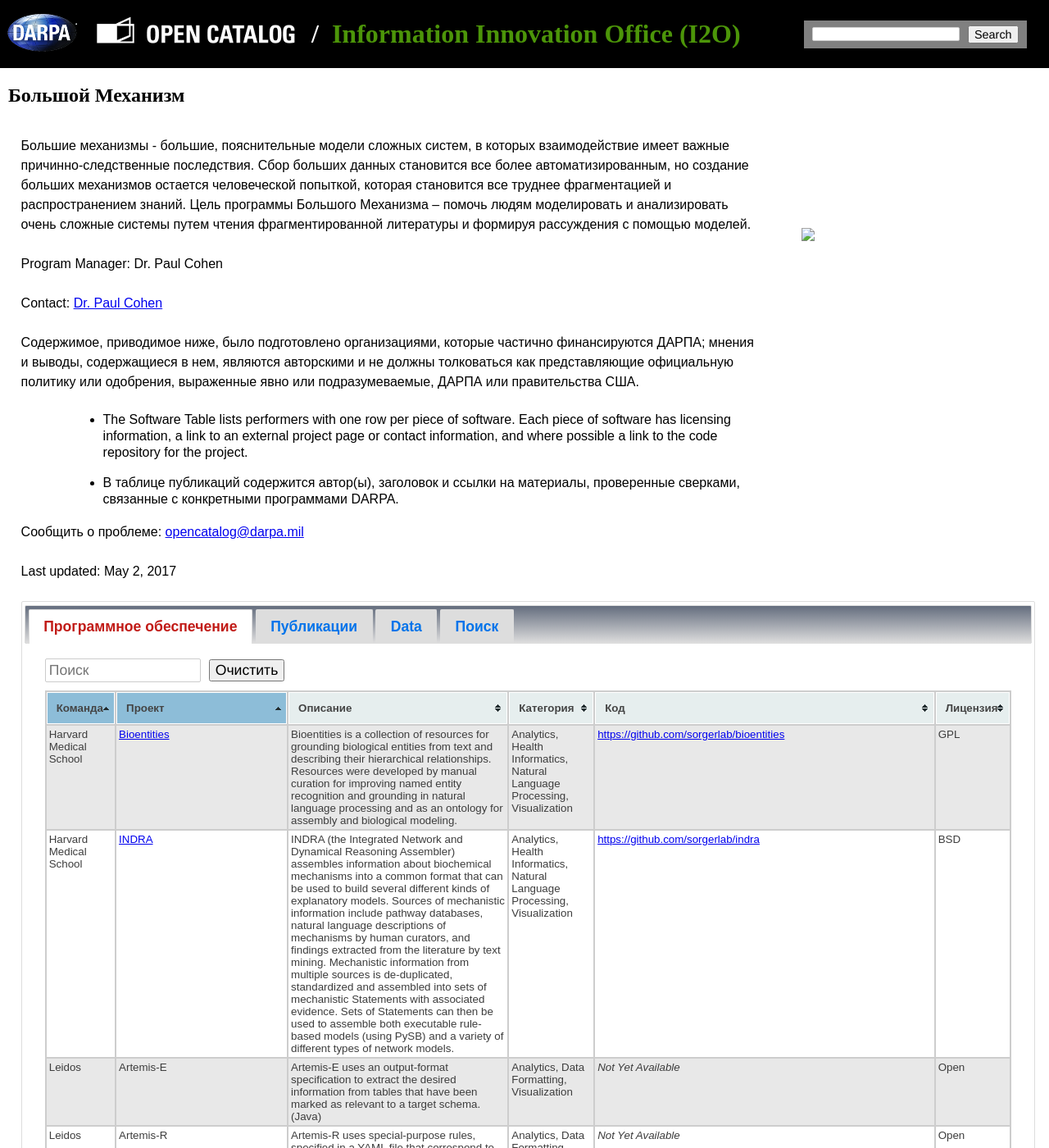
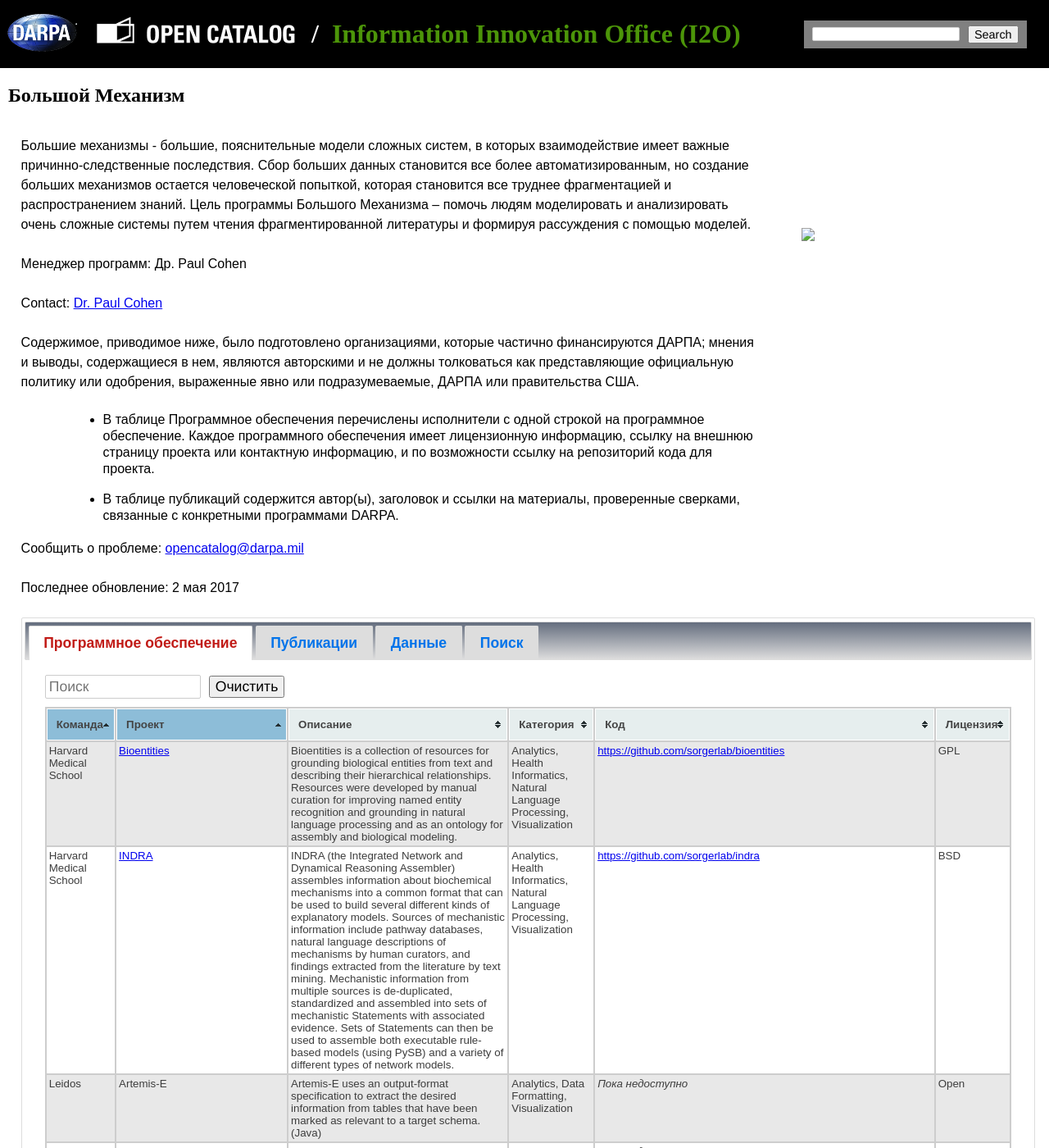
Before and after one commit to kant2002/darpa-ru, a Jekyll site: the page built from ru/BigMech.html, in a window 1280 px wide and 1400 px high. Shown: the whole window at 82% size. Built offline with Jekyll 4.4.1, drawn with Linux system fonts in a browser that asks for light colours; some of the changed text lies outside the part shown.

Commit message:
New translations BigMech.html (Russian)

```diff
--- a/ru/BigMech.html
+++ b/ru/BigMech.html
@@ -9,14 +9,14 @@
     <div class='left-paragraph'>
 				<p>Большие механизмы - большие, пояснительные модели сложных систем, в которых взаимодействие имеет важные причинно-следственные последствия.  Сбор больших данных становится все более автоматизированным, но создание больших механизмов остается человеческой попыткой, которая становится все труднее фрагментацией и распространением знаний.  Цель программы Большого Механизма – помочь людям моделировать и анализировать очень сложные системы путем чтения фрагментированной литературы и формируя рассуждения с помощью моделей.</p>
 
-        <p>Program Manager: <a href='http://www.darpa.mil/staff/dr-paul-cohen' class='programmanagerlink'>Dr. Paul Cohen</a></p>
+        <p>Менеджер программ: <a href='http://www.darpa.mil/staff/dr-paul-cohen' class='programmanagerlink'>Др. Paul Cohen</a></p>
         <p>Contact: <a href='https://contact.darpa.mil/contact?people=/staff/dr-paul-cohen'>Dr. Paul Cohen</a></p>
         <p>Содержимое, приводимое ниже, было подготовлено организациями, которые частично финансируются ДАРПА; мнения и выводы, содержащиеся в нем, являются авторскими и не должны толковаться как представляющие официальную политику или одобрения, выраженные явно или подразумеваемые, ДАРПА или правительства США.</p>
 
-        <ul><li>The Software Table lists performers with one row per piece of software. Each piece of software has licensing information, a link to an external project page or contact information, and where possible a link to the code repository for the project.</li></ul>
+        <ul><li>В таблице Программное обеспечения перечислены исполнители с одной строкой на программное обеспечение. Каждое программного обеспечения имеет лицензионную информацию, ссылку на внешнюю страницу проекта или контактную информацию, и по возможности ссылку на репозиторий кода для проекта.</li></ul>
         <ul><li>В таблице публикаций содержится автор(ы), заголовок и ссылки на материалы, проверенные сверками, связанные с конкретными программами DARPA.</li></ul>
         <p>Сообщить о проблеме: <a href="mailto:opencatalog@darpa.mil">opencatalog@darpa.mil</a></p>
-        <p>Last updated: May 2, 2017</p>
+        <p>Последнее обновление: 2 мая 2017</p>
     </div>
     <div class='right-image'><br><br><br><br><br><br>
         <img src="BigMech.jpg" />
@@ -26,7 +26,7 @@
         <ul>
             <li><a href='#tabs0'>Программное обеспечение</a></li>
             <li><a href='#tabs1'>Публикации</a></li>
-            <li><a href='#tabs2'>Data</a></li>
+            <li><a href='#tabs2'>Данные</a></li>
             <li><a href='#tabs300'>Поиск</a></li>
         </ul>
 
@@ -67,7 +67,7 @@
                             <td width='202' class='project'>Artemis-S</td>
                             <td class=description>Artemis is Leidos's second-generation table-reading software. Artemis allows for interpretation/reading of a wide variety of target schema types, in addition to the post-translational modifications handled by LTR. Artemis has three components,  Artemis-S, Artemis-R, and Artemis-E. Artemis-S takes any table from PMC (generally in HTML, NXML, or Excel), and parses it into a serialized, normalized file that facilitates further processing.  (Java)</td>
                             <td class=category>Analytics, Data Formatting, Visualization</td>
-                            <td class=code> <i>Not Yet Available</i> </td>
+                            <td class=code> <i>Пока недоступно</i> </td>
                             <td class=license><span onmouseover='licenseInfo("Open", event)'>Open</span></td>
                         </tr>
                         <tr>
@@ -75,7 +75,7 @@
                             <td width='202' class='project'>Artemis-R</td>
                             <td class=description>Artemis-R uses special-purpose rules, specified in a YAML file that correspond to the particular schema that a user is targeting. This allows Artemis to read tables that correspond to different schema which the user can define. Artemis-R's input is the set of serialized files output by Artemis-S; its output is a set of tables that conform to the user-defined target schema, as well as a mapping from each table's columns to the target schema. (Java)</td>
                             <td class=category>Analytics, Data Formatting, Visualization</td>
-                            <td class=code> <i>Not Yet Available</i> </td>
+                            <td class=code> <i>Пока недоступно</i> </td>
                             <td class=license><span onmouseover='licenseInfo("Open", event)'>Open</span></td>
                         </tr>
                         <tr>
@@ -83,7 +83,7 @@
                             <td width='202' class='project'>Artemis-E</td>
                             <td class=description>Artemis-E uses an output-format specification to extract the desired information from tables that have been marked as relevant to a target schema. (Java)</td>
                             <td class=category>Analytics, Data Formatting, Visualization</td>
-                            <td class=code> <i>Not Yet Available</i> </td>
+                            <td class=code> <i>Пока недоступно</i> </td>
                             <td class=license><span onmouseover='licenseInfo("Open", event)'>Open</span></td>
                         </tr>
                         <tr>
@@ -107,7 +107,7 @@
                             <td width='202' class='project'><a href='http://agathon.sista.arizona.edu:8080/rexplorer/'>Reach Results Explorer</a></td>
                             <td class=description>Query Reach processing results based on Agent, Action, Patient relationships</td>
                             <td class=category>Natural Language Processing, Information Retrieval</td>
-                            <td class=code> <i>Not Yet Available</i> </td>
+                            <td class=code> <i>Пока недоступно</i> </td>
                             <td class=license><span onmouseover='licenseInfo("Apache 2.0", event)'>Apache 2.0</span></td>
                         </tr>
                         <tr>
```
Also changed, not shown: other parts of ru/BigMech.html (+1 -1 lines).
